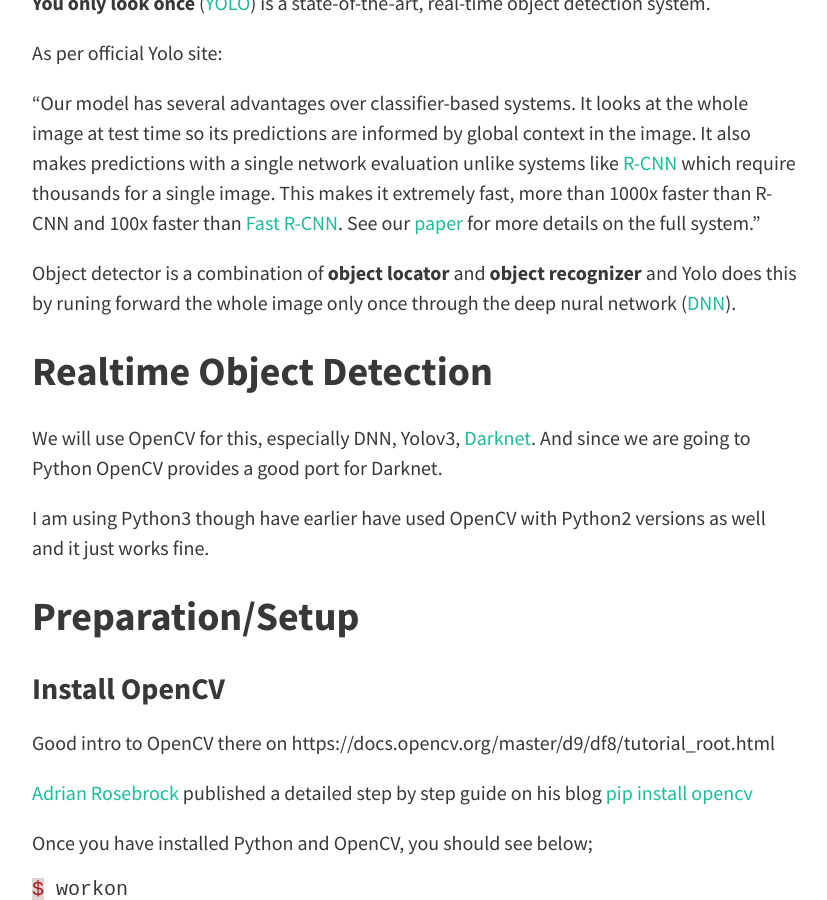
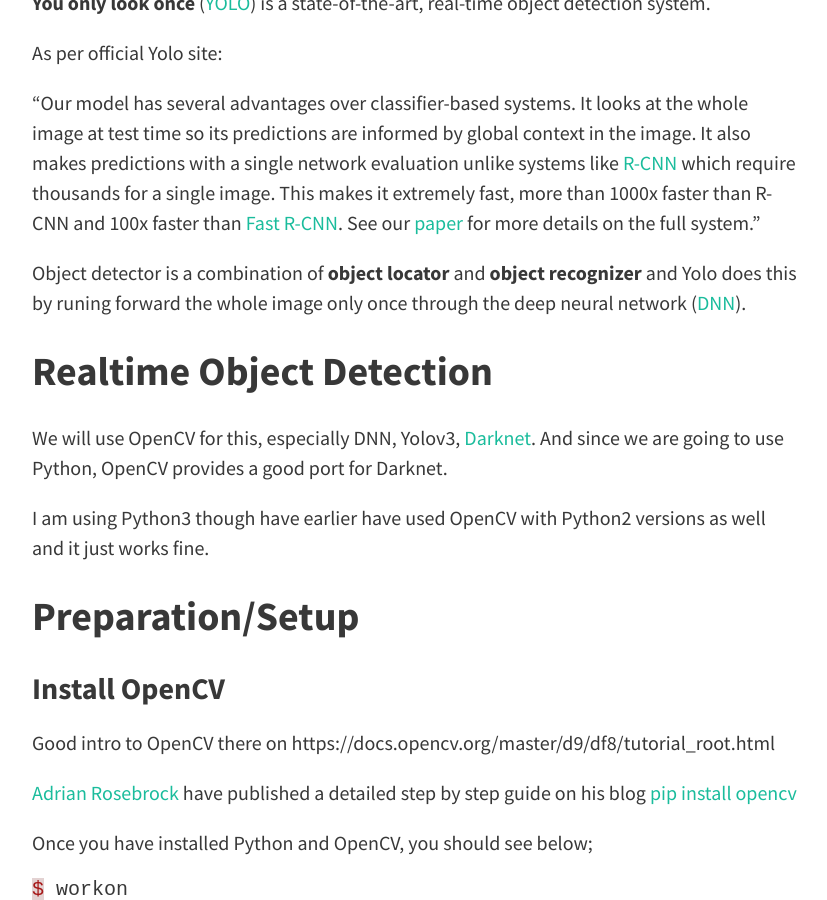
Before and after one commit to manmohanp/manmohanp.github.io, a Jekyll site: the page built from _posts/2019-03-25-Deep-Learning-Real-Time-object-detection-with-YOLO and OpenCV.md, in a window 1280 px wide and 900 px high, scrolled down 764 px. Shown: the whole window, without its empty margins (224-1051 px from the left). Built offline with Jekyll 4.4.1, drawn with Linux system fonts in a browser that asks for light colours; nearby versions of some CDN libraries; comment, search, counter and statistics services are not loaded; some of the changed text lies outside the part shown.

Commit message:
corrected minor wording mistakes

```diff
--- a/_posts/2019-03-25-Deep-Learning-Real-Time-object-detection-with-YOLO and OpenCV.md
+++ b/_posts/2019-03-25-Deep-Learning-Real-Time-object-detection-with-YOLO and OpenCV.md
@@ -17,11 +17,11 @@
 
 "Our model has several advantages over classifier-based systems. It looks at the whole image at test time so its predictions are informed by global context in the image. It also makes predictions with a single network evaluation unlike systems like [R-CNN](https://github.com/rbgirshick/rcnn) which require thousands for a single image. This makes it extremely fast, more than 1000x faster than R-CNN and 100x faster than [Fast R-CNN](https://github.com/rbgirshick/fast-rcnn). See our [paper](https://pjreddie.com/media/files/papers/YOLOv3.pdf) for more details on the full system."
 
-Object detector is a combination of **object locator** and **object recognizer** and Yolo does this by runing forward the whole image only once through the deep nural network ([DNN](https://papers.nips.cc/paper/5207-deep-neural-networks-for-object-detection.pdf)).
+Object detector is a combination of **object locator** and **object recognizer** and Yolo does this by runing forward the whole image only once through the deep neural network ([DNN](https://papers.nips.cc/paper/5207-deep-neural-networks-for-object-detection.pdf)).
 
 ## Realtime Object Detection
 
-We will use OpenCV for this, especially DNN, Yolov3, [Darknet](https://pjreddie.com/darknet/). And since we are going to Python OpenCV provides a good port for Darknet.
+We will use OpenCV for this, especially DNN, Yolov3, [Darknet](https://pjreddie.com/darknet/). And since we are going to use Python, OpenCV provides a good port for Darknet.
 
 I am using Python3 though have earlier have used OpenCV with Python2 versions as well and it just works fine.
 
@@ -31,7 +31,7 @@
 
 Good intro to OpenCV there on https://docs.opencv.org/master/d9/df8/tutorial_root.html
 
-[Adrian Rosebrock](https://www.pyimagesearch.com/author/adrian/) published a detailed step by step guide on his blog [pip install opencv](https://www.pyimagesearch.com/2018/09/19/pip-install-opencv/)
+[Adrian Rosebrock](https://www.pyimagesearch.com/author/adrian/) have published a detailed step by step guide on his blog [pip install opencv](https://www.pyimagesearch.com/2018/09/19/pip-install-opencv/)
 
 Once you have installed Python and OpenCV, you should see below;
 
```
Also changed, not shown: other parts of _posts/2019-03-25-Deep-Learning-Real-Time-object-detection-with-YOLO and OpenCV.md (+1 -1 lines).
